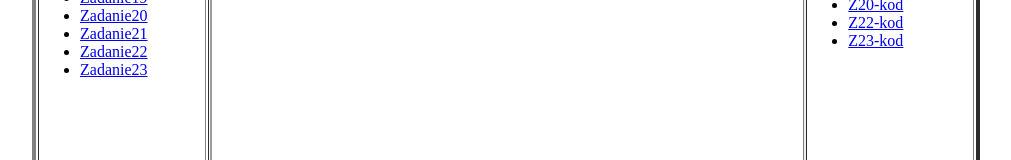
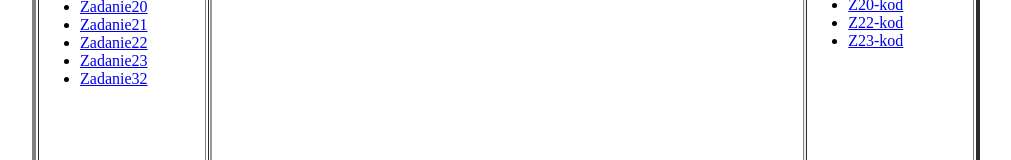
Before and after one commit to Helpek/CSS16-23, a plain HTML site: page index.html in a window 1280 px wide. Shown: the part 340-500 px from the top of the page, without its empty margins (134-1145 px from the left). Drawn offline with Linux system fonts and the light colour scheme.

Commit message:
Update index.html

```diff
--- a/index.html
+++ b/index.html
@@ -39,6 +39,9 @@
 				<li>
 				<a href = zadanie23_rych.html target="obszar_glowny"> Zadanie23 </a>
 				</li>
+				<li>
+				<a href = zadanie32_rych.html target="obszar_glowny"> Zadanie32 </a>
+				</li>
 
 			</ul>
 	</td>
```
